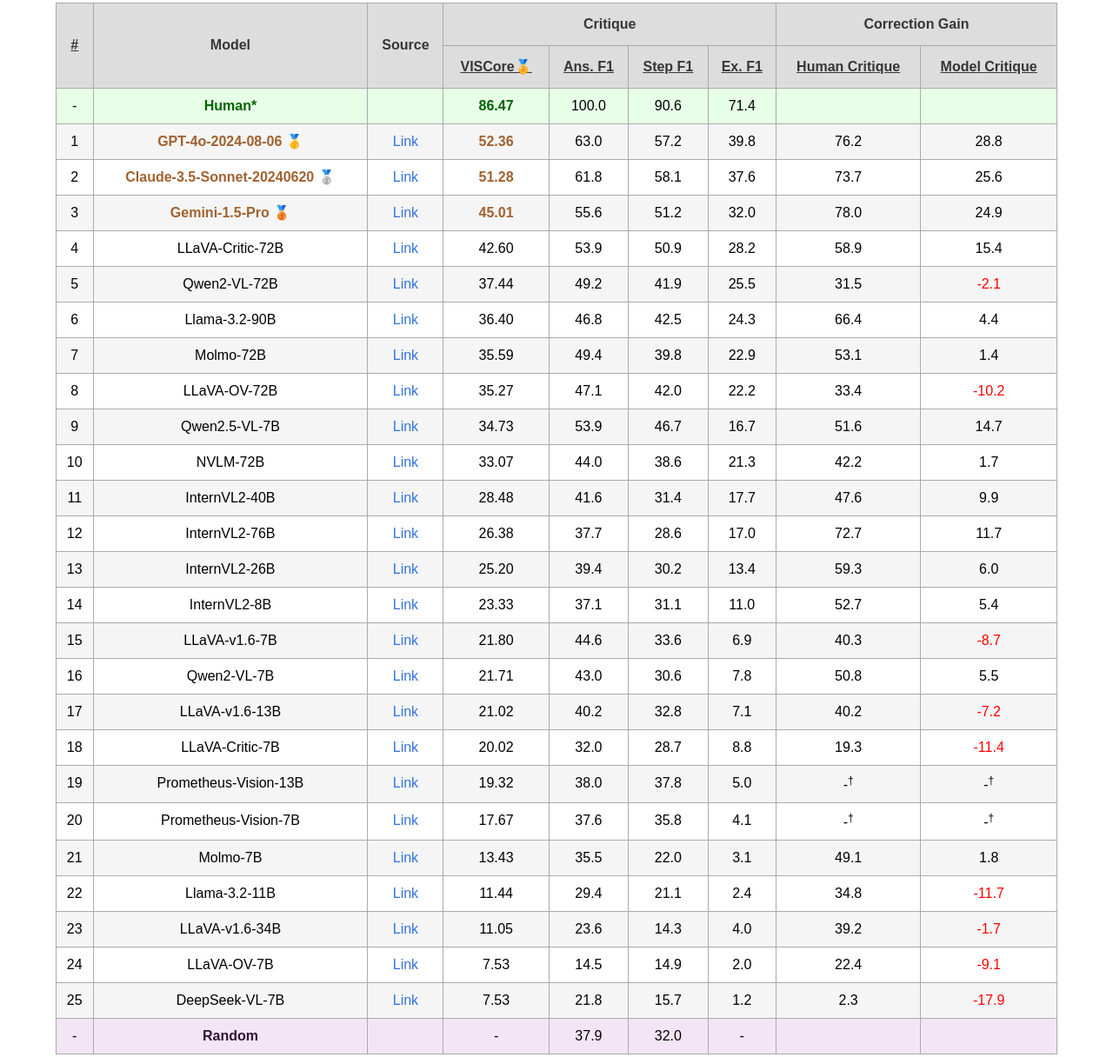
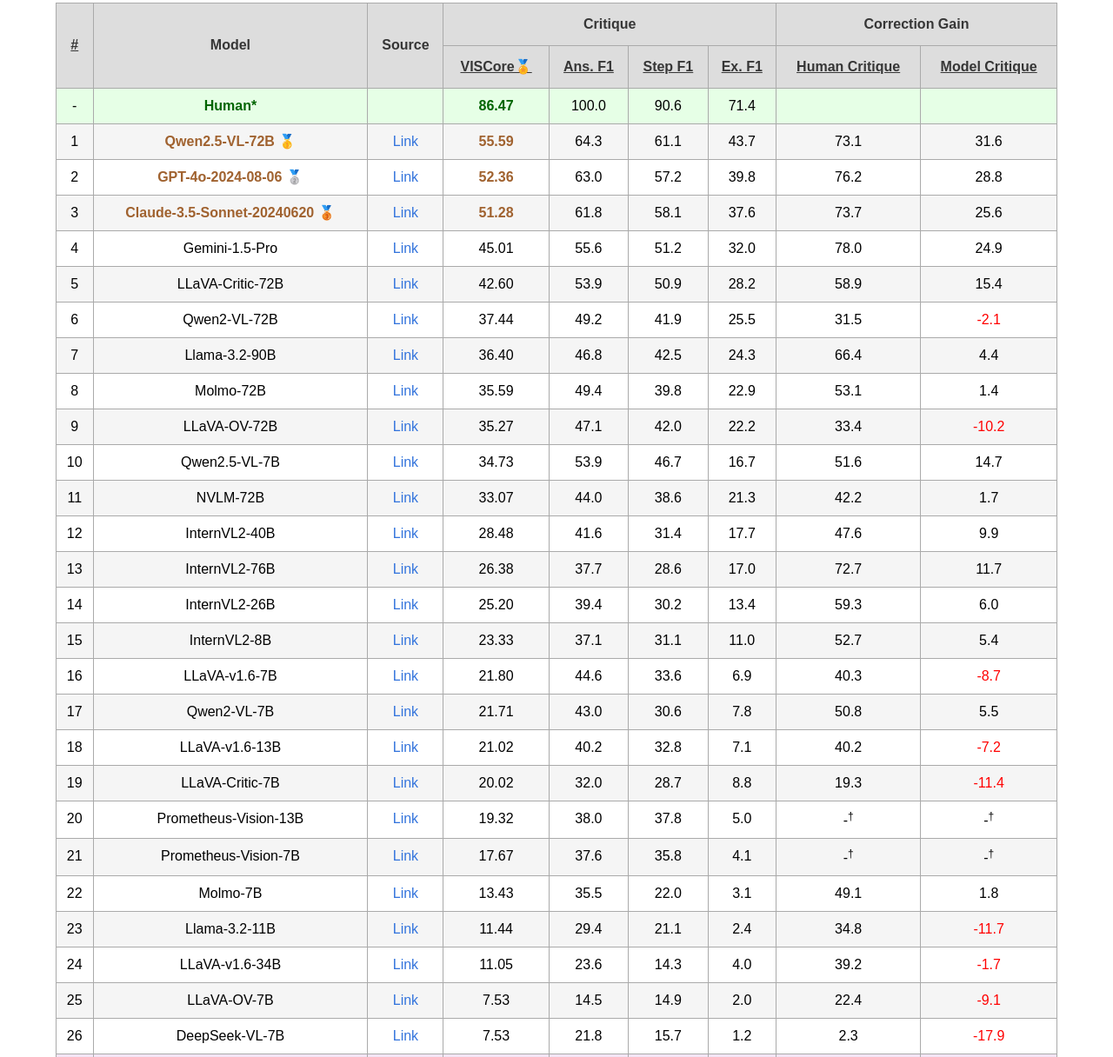
Before and after one commit to visco-benchmark/visco-benchmark.github.io, a plain HTML site: page index.html in a window 1280 px wide. Shown: the part 1352-2568 px from the top of the page at 87% size. Drawn offline with nearby package versions, Linux system fonts and the light colour scheme; a script that the page names is missing; some icons are missing; a web font is replaced by a local one.

Commit message:
update results with qwen2.5-vl-72b

```diff
--- a/index.html
+++ b/index.html
@@ -238,7 +238,18 @@
                         </tr>
                         <tr>
                             <td>1</td>
-                            <td><b class="best-score-text"> GPT-4o-2024-08-06 🥇</b></td>
+                            <td><b class="best-score-text"> Qwen2.5-VL-72B 🥇</b></td>
+                            <td><a href="https://huggingface.co/Qwen/Qwen2.5-VL-72B-Instruct" class="ext-link" style="font-size: 16px;">Link</a></td>
+                            <td><b class="best-score-text">55.59</b></td>
+                            <td>64.3</td>
+                            <td>61.1</td>
+                            <td>43.7</td>
+                            <td>73.1</td>
+                            <td>31.6</td>
+                        </tr>
+                        <tr>
+                            <td>2</td>
+                            <td><b class="best-score-text"> GPT-4o-2024-08-06 🥈</b></td>
                             <td><a href="https://arxiv.org/abs/2412.02172" class="ext-link" style="font-size: 16px;">Link</a></td>
                             <td><b class="best-score-text">52.36</b></td>
                             <td>63.0</td>
@@ -248,8 +259,8 @@
                             <td>28.8</td>
                         </tr>
                         <tr>
-                            <td>2</td>
-                            <td><b class="best-score-text"> Claude-3.5-Sonnet-20240620 🥈</b></td>
+                            <td>3</td>
+                            <td><b class="best-score-text"> Claude-3.5-Sonnet-20240620 🥉</b></td>
                             <td><a href="https://arxiv.org/abs/2412.02172" class="ext-link" style="font-size: 16px;">Link</a></td>
                             <td><b class="best-score-text">51.28</b></td>
                             <td>61.8</td>
@@ -259,10 +270,10 @@
                             <td>25.6</td>
                         </tr>
                         <tr>
-                            <td>3</td>
-                            <td><b class="best-score-text"> Gemini-1.5-Pro 🥉</b></td>
+                            <td>4</td>
+                            <td>Gemini-1.5-Pro</td>
                             <td><a href="https://arxiv.org/abs/2412.02172" class="ext-link" style="font-size: 16px;">Link</a></td>
-                            <td><b class="best-score-text">45.01</b></td>
+                            <td>45.01</td>
                             <td>55.6</td>
                             <td>51.2</td>
                             <td>32.0</td>
@@ -270,7 +281,7 @@
                             <td>24.9</td>
                         </tr>
                         <tr>
-                            <td>4</td>
+                            <td>5</td>
                             <td>LLaVA-Critic-72B</td>
                             <td><a href="https://arxiv.org/abs/2412.02172" class="ext-link" style="font-size: 16px;">Link</a></td>
                             <td>42.60</td>
@@ -281,7 +292,7 @@
                             <td>15.4</td>
                         </tr>
                         <tr>
-                            <td>5</td>
+                            <td>6</td>
                             <td>Qwen2-VL-72B</td>
                             <td><a href="https://arxiv.org/abs/2412.02172" class="ext-link" style="font-size: 16px;">Link</a></td>
                             <td>37.44</td>
@@ -292,7 +303,7 @@
                             <td><span style="color:red">-2.1</span></td>
                         </tr>
                         <tr>
-                            <td>6</td>
+                            <td>7</td>
                             <td>Llama-3.2-90B</td>
                             <td><a href="https://arxiv.org/abs/2412.02172" class="ext-link" style="font-size: 16px;">Link</a></td>
                             <td>36.40</td>
@@ -303,7 +314,7 @@
                             <td>4.4</td>
                         </tr>
                         <tr>
-                            <td>7</td>
+                            <td>8</td>
                             <td>Molmo-72B</td>
                             <td><a href="https://arxiv.org/abs/2412.02172" class="ext-link" style="font-size: 16px;">Link</a></td>
                             <td>35.59</td>
@@ -314,7 +325,7 @@
                             <td>1.4</td>
                         </tr>
                         <tr>
-                            <td>8</td>
+                            <td>9</td>
                             <td>LLaVA-OV-72B</td>
                             <td><a href="https://arxiv.org/abs/2412.02172" class="ext-link" style="font-size: 16px;">Link</a></td>
                             <td>35.27</td>
@@ -325,7 +336,7 @@
                             <td><span style="color:red">-10.2</span></td>
                         </tr>
 			<tr>
-			    <td>9</td>
+			    <td>10</td>
                             <td>Qwen2.5-VL-7B</td>
                             <td><a href="https://huggingface.co/Qwen/Qwen2.5-VL-7B-Instruct" class="ext-link" style="font-size: 16px;">Link</a></td>
                             <td>34.73</td>
@@ -336,7 +347,7 @@
                             <td>14.7</td>
 			</tr>
                         <tr>
-                            <td>10</td>
+                            <td>11</td>
                             <td>NVLM-72B</td>
                             <td><a href="https://arxiv.org/abs/2412.02172" class="ext-link" style="font-size: 16px;">Link</a></td>
                             <td>33.07</td>
@@ -347,7 +358,7 @@
                             <td>1.7</td>
                         </tr>
                         <tr>
-                            <td>11</td>
+                            <td>12</td>
                             <td>InternVL2-40B</td>
                             <td><a href="https://arxiv.org/abs/2412.02172" class="ext-link" style="font-size: 16px;">Link</a></td>
                             <td>28.48</td>
@@ -358,7 +369,7 @@
                             <td>9.9</td>
                         </tr>
                         <tr>
-                            <td>12</td>
+                            <td>13</td>
                             <td>InternVL2-76B</td>
                             <td><a href="https://arxiv.org/abs/2412.02172" class="ext-link" style="font-size: 16px;">Link</a></td>
                             <td>26.38</td>
@@ -369,7 +380,7 @@
                             <td>11.7</td>
                         </tr>
                         <tr>
-                            <td>13</td>
+                            <td>14</td>
                             <td>InternVL2-26B</td>
                             <td><a href="https://arxiv.org/abs/2412.02172" class="ext-link" style="font-size: 16px;">Link</a></td>
                             <td>25.20</td>
@@ -380,7 +391,7 @@
                             <td>6.0</td>
                         </tr>
                         <tr>
-                            <td>14</td>
+                            <td>15</td>
                             <td>InternVL2-8B</td>
                             <td><a href="https://arxiv.org/abs/2412.02172" class="ext-link" style="font-size: 16px;">Link</a></td>
                             <td>23.33</td>
@@ -391,7 +402,7 @@
                             <td>5.4</td>
                         </tr>
                         <tr>
-                            <td>15</td>
+                            <td>16</td>
                             <td>LLaVA-v1.6-7B</td>
                             <td><a href="https://arxiv.org/abs/2412.02172" class="ext-link" style="font-size: 16px;">Link</a></td>
                             <td>21.80</td>
@@ -402,7 +413,7 @@
                             <td><span style="color:red">-8.7</span></td>
                         </tr>
                         <tr>
-                            <td>16</td>
+                            <td>17</td>
                             <td>Qwen2-VL-7B</td>
                             <td><a href="https://arxiv.org/abs/2412.02172" class="ext-link" style="font-size: 16px;">Link</a></td>
                             <td>21.71</td>
@@ -413,7 +424,7 @@
                             <td>5.5</td>
                         </tr>
                         <tr>
-                            <td>17</td>
+                            <td>18</td>
                             <td>LLaVA-v1.6-13B</td>
                             <td><a href="https://arxiv.org/abs/2412.02172" class="ext-link" style="font-size: 16px;">Link</a></td>
                             <td>21.02</td>
@@ -424,7 +435,7 @@
                             <td><span style="color:red">-7.2</span></td>
                         </tr>
                         <tr>
-                            <td>18</td>
+                            <td>19</td>
                             <td>LLaVA-Critic-7B</td>
                             <td><a href="https://arxiv.org/abs/2412.02172" class="ext-link" style="font-size: 16px;">Link</a></td>
                             <td>20.02</td>
@@ -435,7 +446,7 @@
                             <td><span style="color:red">-11.4</span></td>
                         </tr>
                         <tr>
-                            <td>19</td>
+                            <td>20</td>
                             <td>Prometheus-Vision-13B</td>
                             <td><a href="https://arxiv.org/abs/2412.02172" class="ext-link" style="font-size: 16px;">Link</a></td>
                             <td>19.32</td>
@@ -446,7 +457,7 @@
                             <td>-<sup>†</sup></td>
                         </tr>
                         <tr>
-                            <td>20</td>
+                            <td>21</td>
                             <td>Prometheus-Vision-7B</td>
                             <td><a href="https://arxiv.org/abs/2412.02172" class="ext-link" style="font-size: 16px;">Link</a></td>
                             <td>17.67</td>
@@ -457,7 +468,7 @@
                             <td>-<sup>†</sup></td>
                         </tr>
                         <tr>
-                            <td>21</td>
+                            <td>22</td>
                             <td>Molmo-7B</td>
                             <td><a href="https://arxiv.org/abs/2412.02172" class="ext-link" style="font-size: 16px;">Link</a></td>
                             <td>13.43</td>
@@ -468,7 +479,7 @@
                             <td>1.8</td>
                         </tr>
                         <tr>
-                            <td>22</td>
+                            <td>23</td>
                             <td>Llama-3.2-11B</td>
                             <td><a href="https://arxiv.org/abs/2412.02172" class="ext-link" style="font-size: 16px;">Link</a></td>
                             <td>11.44</td>
@@ -479,7 +490,7 @@
                             <td><span style="color:red">-11.7</span></td>
                         </tr>
                         <tr>
-                            <td>23</td>
+                            <td>24</td>
                             <td>LLaVA-v1.6-34B</td>
                             <td><a href="https://arxiv.org/abs/2412.02172" class="ext-link" style="font-size: 16px;">Link</a></td>
                             <td>11.05</td>
@@ -490,7 +501,7 @@
                             <td><span style="color:red">-1.7</span></td>
                         </tr>
                         <tr>
-                            <td>24</td>
+                            <td>25</td>
                             <td>LLaVA-OV-7B</td>
                             <td><a href="https://arxiv.org/abs/2412.02172" class="ext-link" style="font-size: 16px;">Link</a></td>
                             <td>7.53</td>
@@ -501,7 +512,7 @@
                             <td><span style="color:red">-9.1</span></td>
                         </tr>
                         <tr>
-                            <td>25</td>
+                            <td>26</td>
                             <td>DeepSeek-VL-7B</td>
                             <td><a href="https://arxiv.org/abs/2412.02172" class="ext-link" style="font-size: 16px;">Link</a></td>
                             <td>7.53</td>
```
